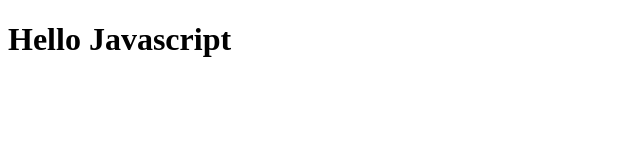
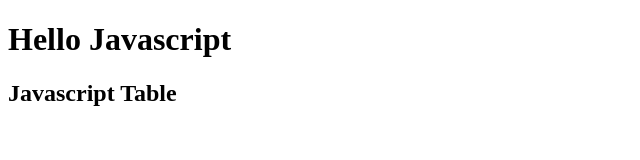
Before and after one commit to Aman-Farhan/javascript-class-05, a plain HTML site: page index.html in a window 1280 px wide. Shown: the whole page, without its empty margins (0-640 px from the left). Drawn offline with Linux system fonts and the light colour scheme.

Commit message:
second commit

```diff
--- a/index.html
+++ b/index.html
@@ -7,6 +7,7 @@
 </head>
 <body>
     <h1>Hello Javascript</h1>
+    <h2>Javascript Table</h2>
     <script src="app.js"></script>
 </body>
 </html>
```
Also changed, not shown: app.js (+152 -0 lines).
